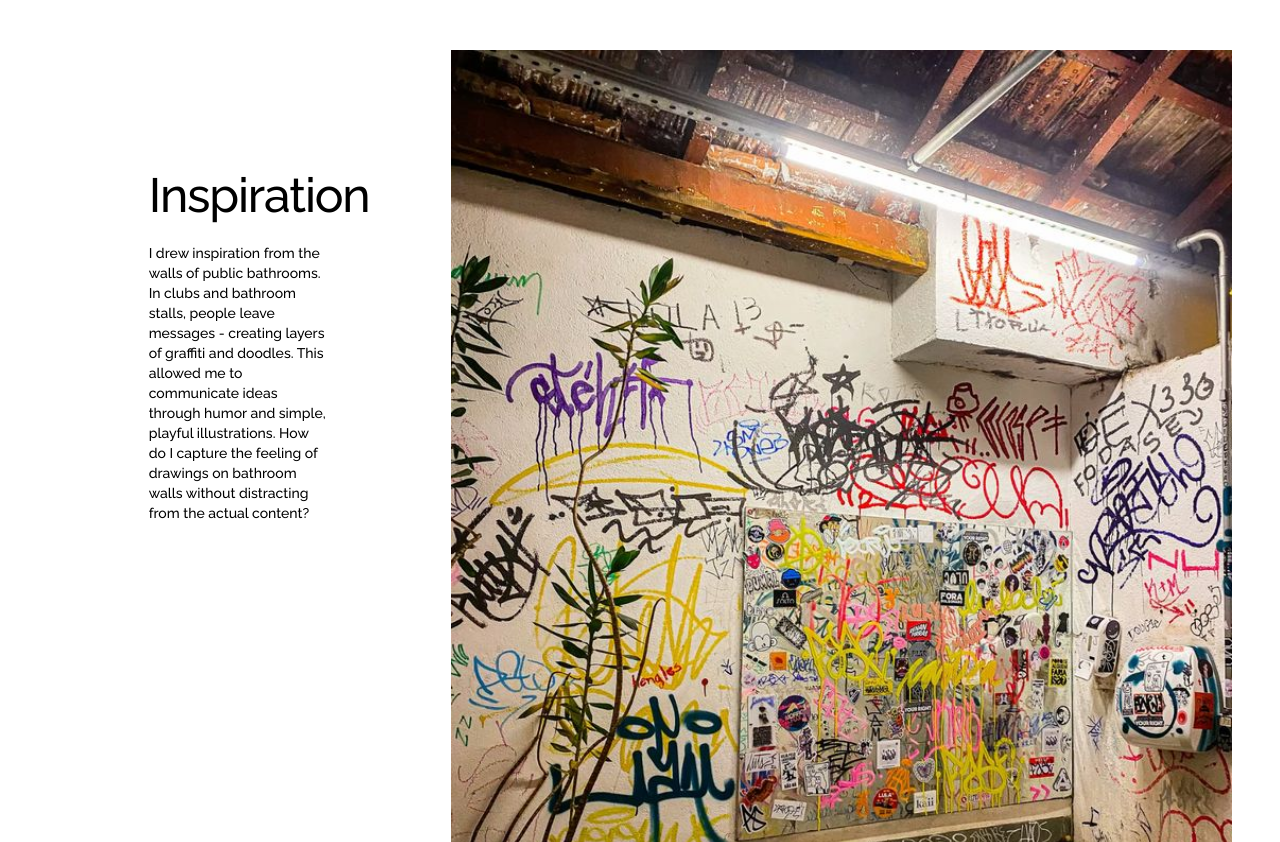
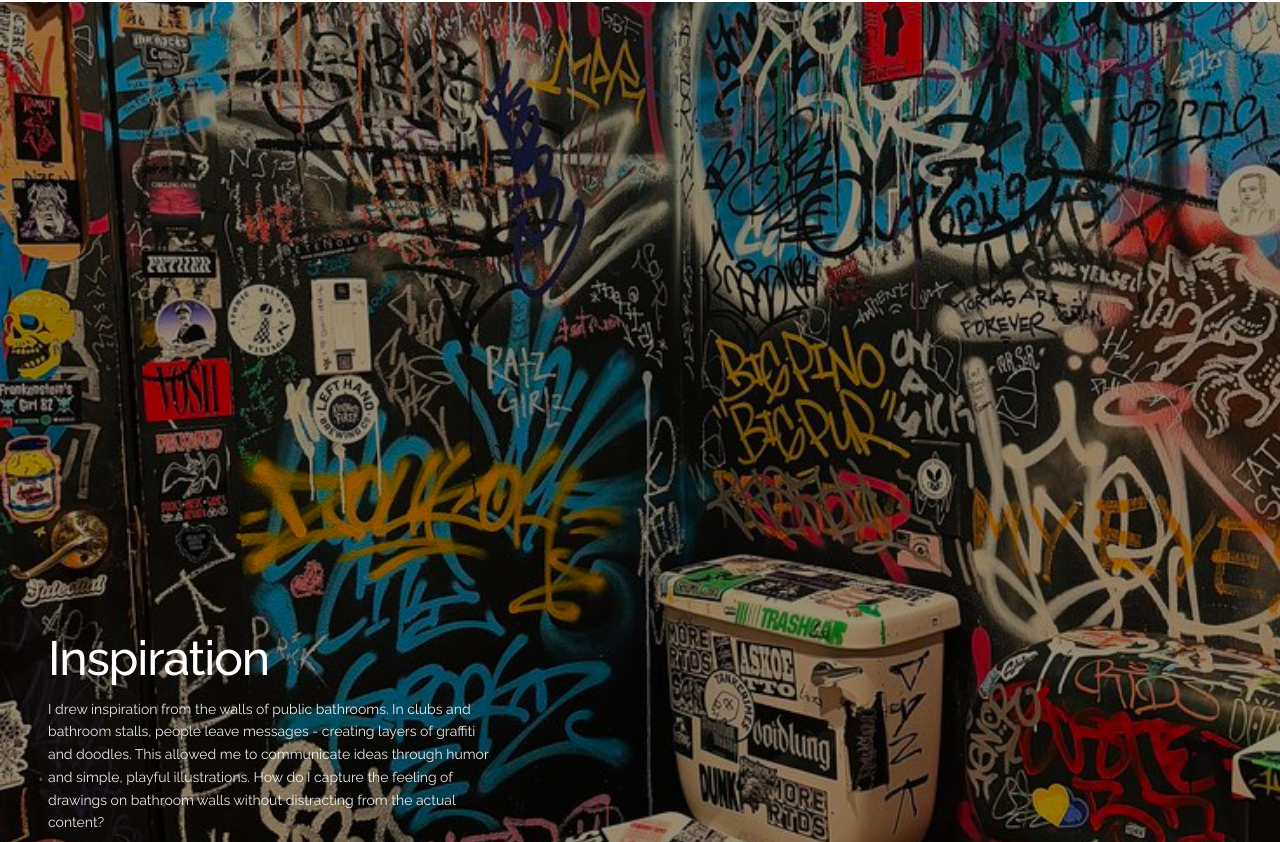
Before and after one commit to SirShabluli/portfolio, a Next.js app: page /toilet in a window 1280 px wide. Shown: the part 1598-2440 px from the top of the page. Built offline with nearby package versions, Linux system fonts and the light colour scheme; a web font is replaced by a local one.

Commit message:
slide of the inpiration photos

```diff
--- a/src/app/toilet/page.js
+++ b/src/app/toilet/page.js
@@ -1,5 +1,5 @@
 "use client";
-import { useRef, useEffect } from "react";
+import { useRef, useEffect, useState } from "react";
 import Image from "next/image";
 import gsap from "gsap";
 import { ScrollTrigger } from "gsap/ScrollTrigger";
@@ -9,6 +9,12 @@ import HorizontalScroll from "../components/HorizontalScroll";
 import TypographySection from "../components/TypographySection";
 import ColorPalette from "../components/ColorPalette";
 import { toiletTypography, toiletColors } from "../../data/projectData";
+
+const inspoImages = [
+  "/images/toilet/toiletinspo.jpg",
+  "/images/toilet/toiletinspo2.jpg",
+  "/images/toilet/toiletinspo3.jpg",
+];
 
 export default function Page() {
   const pinSectionRef = useRef(null);
@@ -20,6 +26,15 @@ export default function Page() {
   const goRef = useRef(null);
   const arrowRef = useRef(null);
   const frameContainerRef = useRef(null);
+  const [activeInspo, setActiveInspo] = useState(0);
+
+  // Auto-cycle inspiration images
+  useEffect(() => {
+    const interval = setInterval(() => {
+      setActiveInspo((prev) => (prev + 1) % inspoImages.length);
+    }, 3000);
+    return () => clearInterval(interval);
+  }, []);
 
   useEffect(() => {
     gsap.registerPlugin(ScrollTrigger);
@@ -32,7 +47,7 @@ export default function Page() {
           start: "top top",
           end: "+=80%",
           pin: true,
-          scrub: 0.3,
+          scrub: 1,
           refreshPriority: 1,
           anticipatePin: 1,
         },
@@ -250,30 +265,30 @@ export default function Page() {
           </div>
         </div>
       </section>
-      <section className="bg-white py-12 px-12">
-        <div className="grid grid-cols-12 gap-6 items-center">
-          <div className="col-span-2 col-start-2 flex flex-col gap-4 min-h-screen">
-            <span className="text-5xl font-medium tracking-tight text-black">
-              Inspiration
-            </span>
-            <TextBlock label="" title="" className="text-black">
-              I drew inspiration from the walls of public bathrooms. In clubs
-              and bathroom stalls, people leave messages - creating layers of
-              graffiti and doodles. This allowed me to communicate ideas through
-              humor and simple, playful illustrations. How do I capture the
-              feeling of drawings on bathroom walls without distracting from the
-              actual content?
-            </TextBlock>
-          </div>
-          <div className="col-span-8 col-start-5">
-            <Image
-              src="/images/toilet/toiletinspo.jpg"
-              alt="Inspiration"
-              width={1200}
-              height={800}
-              className="w-full h-auto"
-            />
-          </div>
+      <section className="relative w-full h-[120vh] overflow-hidden">
+        {inspoImages.map((src, i) => (
+          <Image
+            key={src}
+            src={src}
+            alt={`Inspiration ${i + 1}`}
+            fill
+            className="object-cover transition-opacity duration-1000 ease-in-out"
+            style={{ opacity: activeInspo === i ? 1 : 0 }}
+          />
+        ))}
+        <div className="absolute inset-0 bg-black/40" />
+        <div className="absolute bottom-32 left-12 z-10 max-w-md">
+          <span className="text-5xl font-medium tracking-tight text-white">
+            Inspiration
+          </span>
+          <p className="text-sm text-white/90 mt-4 leading-relaxed">
+            I drew inspiration from the walls of public bathrooms. In clubs and
+            bathroom stalls, people leave messages - creating layers of graffiti
+            and doodles. This allowed me to communicate ideas through humor and
+            simple, playful illustrations. How do I capture the feeling of
+            drawings on bathroom walls without distracting from the actual
+            content?
+          </p>
         </div>
       </section>
       {/* Two TextBlocks Section */}
```
Also changed, not shown: public/images/toilet/toiletinspo2.jpg (added), public/images/toilet/toiletinspo3.jpg (added).
